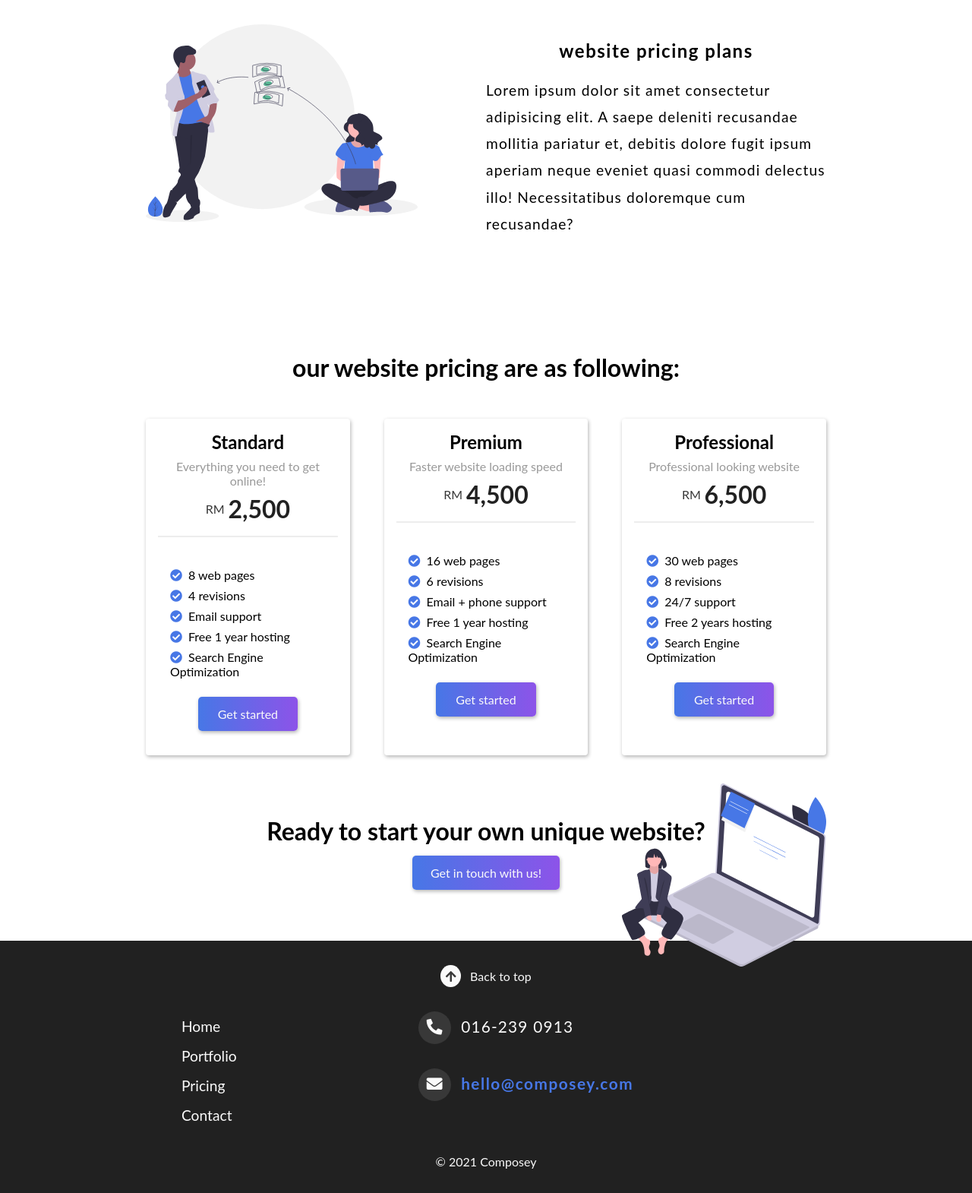
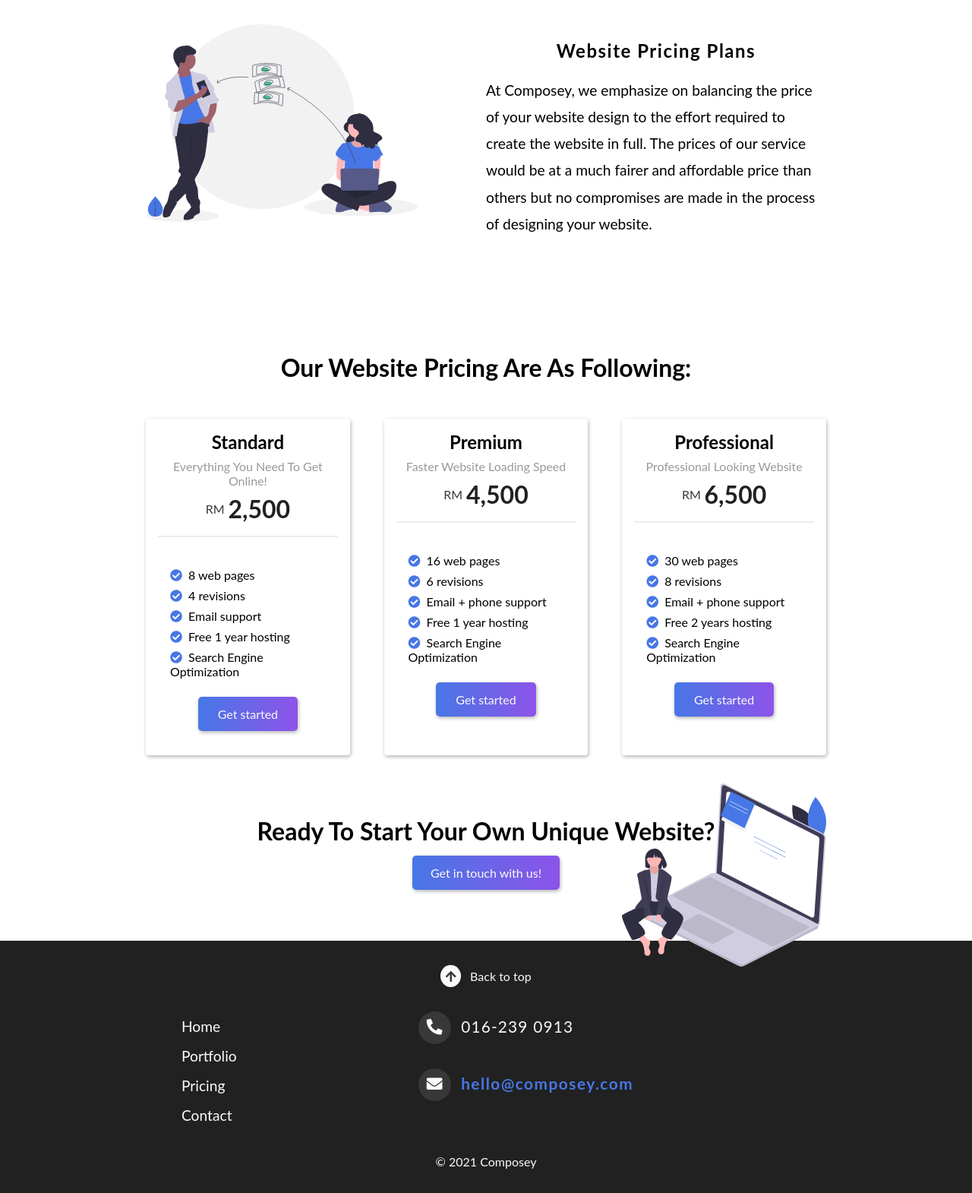
Before and after one commit to wilsonteh/web1201-composey_website-design-service, a PHP site: page /pages/pricing.php in a window 1280 px wide. Shown: the part 71-1641 px from the top of the page at 76% size. Run offline with PHP 8.4, Linux system fonts and the light colour scheme.

Commit message:
Add text content and fixed text capitalization

```diff
--- a/css/index.css
+++ b/css/index.css
@@ -117,7 +117,6 @@
 .about-us .text {
    font-size: 1.2rem;
    line-height: 2.2rem;
-   letter-spacing: 1.1px;
    text-align: center;
    padding: 0 0 0 2rem;
 }
@@ -139,7 +138,6 @@
    justify-content: center;
    font-size: 1.2rem;
    line-height: 2.2rem;
-   letter-spacing: 1.1px;
    padding: 0 2rem;
    text-align: center;
    /* background-color: aqua; */
@@ -232,7 +230,6 @@
 .contact-us .text {
    font-size: 1.2rem;
    line-height: 2.2rem;
-   letter-spacing: 1.1px;
    text-align: center;
    padding: 0 0 0 2rem;
 }
--- a/css/pricing.css
+++ b/css/pricing.css
@@ -36,19 +36,15 @@ main {
 .pricing-intro .title {
    text-align: center;
    letter-spacing: 1.5px;
-   text-transform: lowercase;
 }
 
 .pricing-intro .para {
    font-size: 1.2rem;
    line-height: 2.2rem;
-   letter-spacing: 1.1px;
-   /* text-align: center; */
 }
 
 .section-text {
    font-size: 2rem;
-   text-transform: lowercase;
    text-align: center;
    font-weight: bold;
 }
--- a/pages/portfolio.php
+++ b/pages/portfolio.php
@@ -39,7 +39,9 @@
    <main id="container">
       <h1>Portfolio</h1>
 
-      <p class="text">Browse at some of our past projects</p>
+      <p class="text">
+         Browse at some of our past projects, of which can be previewed
+      </p>
 
       <section class="portfolio-list">
          <div class="portfolio-item">
--- a/pages/pricing.php
+++ b/pages/pricing.php
@@ -45,18 +45,20 @@
          <div class="text-wrapper">
             <h1 class="title">Website Pricing Plans</h1>
             <p class="para">
-               Lorem ipsum dolor sit amet consectetur adipisicing elit. A saepe deleniti recusandae mollitia pariatur et, debitis dolore fugit ipsum aperiam neque eveniet quasi commodi delectus illo! Necessitatibus doloremque cum recusandae?
+               At Composey, we emphasize on balancing the price of your website design to the effort required
+               to create the website in full. The prices of our service would be at a much fairer and affordable
+               price than others but no compromises are made in the process of designing your website.
             </p>
          </div>
       </section>
 
-      <div class="section-text">Our website pricing are as following:</div>
+      <div class="section-text">Our Website Pricing Are As Following:</div>
 
       <section class="pricing-table">
          <div class="plan-box standard-plan">
             <div class="heading">
                <h2 class="title">Standard</h2>
-               <div class="descript">Everything you need to get online!</div>
+               <div class="descript">Everything You Need To Get Online!</div>
                <div class="price">RM <span>2,500</span></div>
             </div>
 
@@ -78,7 +80,7 @@
          <div class="plan-box premium-plan">
             <div class="heading">
                <h2 class="title">Premium</h2>
-               <div class="descript">Faster website loading speed</div>
+               <div class="descript">Faster Website Loading Speed</div>
                <div class="price">RM <span>4,500</span></div>
             </div>
 
@@ -100,7 +102,7 @@
          <div class="plan-box professional-plan">
             <div class="heading">
                <h2 class="title">Professional</h2>
-               <div class="descript">Professional looking website</div>
+               <div class="descript">Professional Looking Website</div>
                <div class="price">RM <span>6,500</span></div>
             </div>
 
@@ -110,7 +112,7 @@
                <ul>
                   <li><i class="fas fa-check-circle"></i>30 web pages</li>
                   <li><i class="fas fa-check-circle"></i>8 revisions</li>
-                  <li><i class="fas fa-check-circle"></i>24/7 support</li>
+                  <li><i class="fas fa-check-circle"></i>Email + phone support</li>
                   <li><i class="fas fa-check-circle"></i>Free 2 years hosting</li>
                   <li><i class="fas fa-check-circle"></i>Search Engine Optimization</li>
                </ul>
@@ -121,7 +123,7 @@
       </section>
 
       <section class="bottom">
-         <h1>Ready to start your own unique website?</h1>
+         <h1>Ready To Start Your Own Unique Website?</h1>
          <a href="../pages/contact.php" class="contact-btn">Get in touch with us!</a>
          <img src="../media/illustrations/noted-pc.svg" id="laptop-illus" alt="noted-pc">
       </section>
```
Also changed, not shown: index.php (+7 -7 lines), pages/contact.php (+4 -4 lines).
